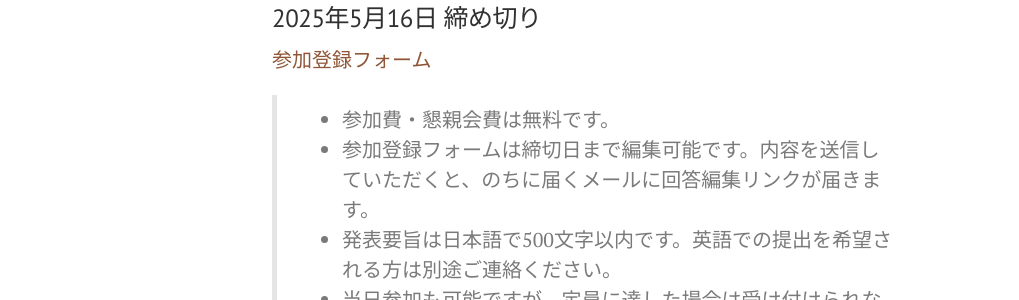
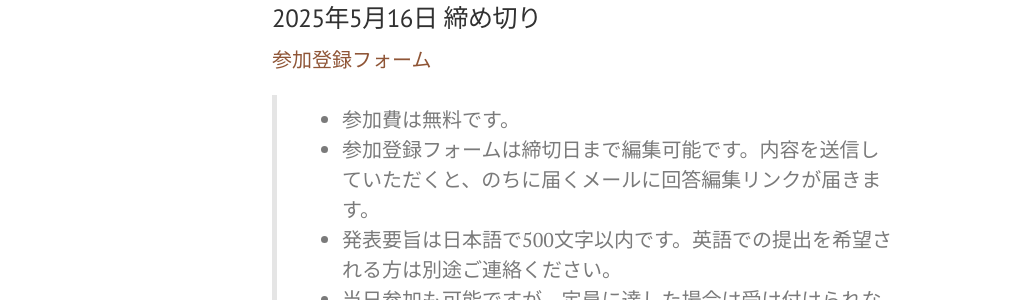
Before and after one commit to SystemsEthology/website, a Jekyll site: the page built from event_01/conference01_join.md, in a window 1280 px wide. Shown: the part 241-541 px from the top of the page, without its empty margins (8-1027 px from the left). Built offline with Jekyll 4.4.1, drawn with Linux system fonts in a browser that asks for light colours.

Commit message:
Update conference01_join.md

```diff
--- a/event_01/conference01_join.md
+++ b/event_01/conference01_join.md
@@ -9,7 +9,7 @@ order: 4
 
 <a href="https://docs.google.com/forms/d/e/1FAIpQLSfq8GA7E7LMyP78fGL7rFZV4hzA1bGYx6zy3UzEb74pd0jR1g/viewform?usp=dialog" target="_blank" rel="noopener noreferrer">参加登録フォーム</a>
 
-> - 参加費・懇親会費は無料です。
+> - 参加費は無料です。
 > - 参加登録フォームは締切日まで編集可能です。内容を送信していただくと、のちに届くメールに回答編集リンクが届きます。
 > - 発表要旨は日本語で500文字以内です。英語での提出を希望される方は別途ご連絡ください。
 > - 当日参加も可能ですが、定員に達した場合は受け付けられないので、なるべく早めに事前登録をお願いいたします。
```
